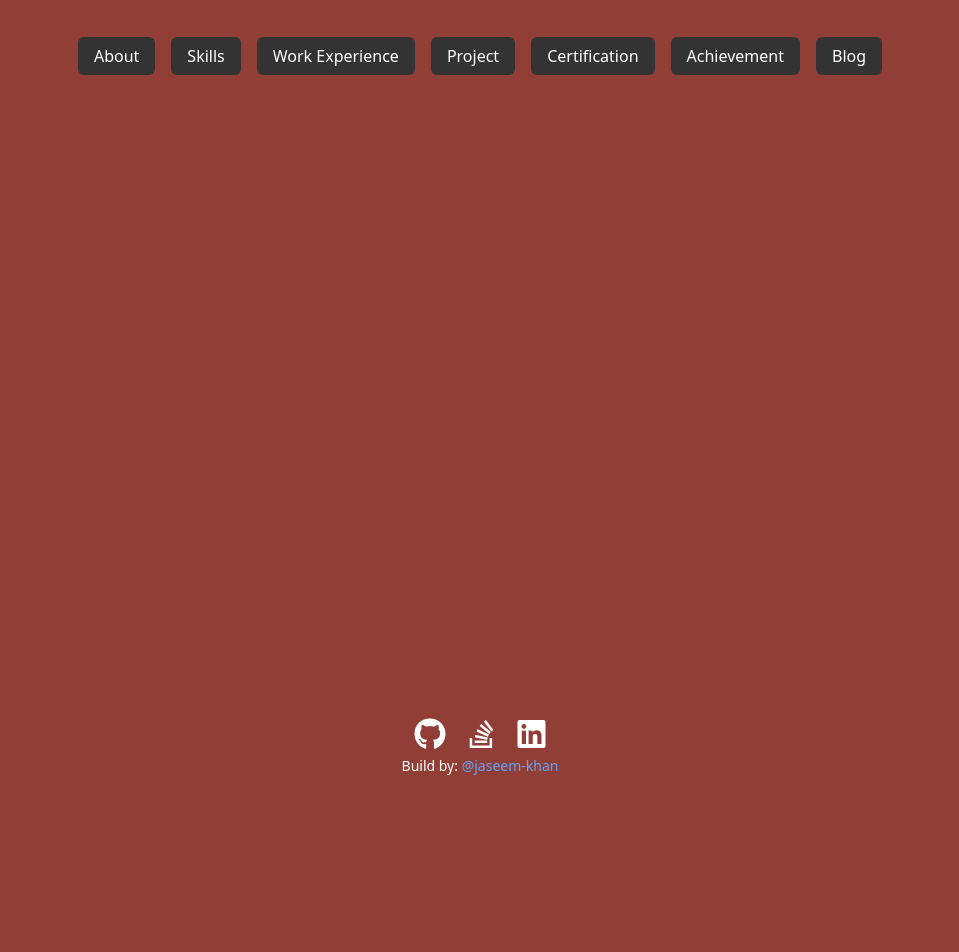
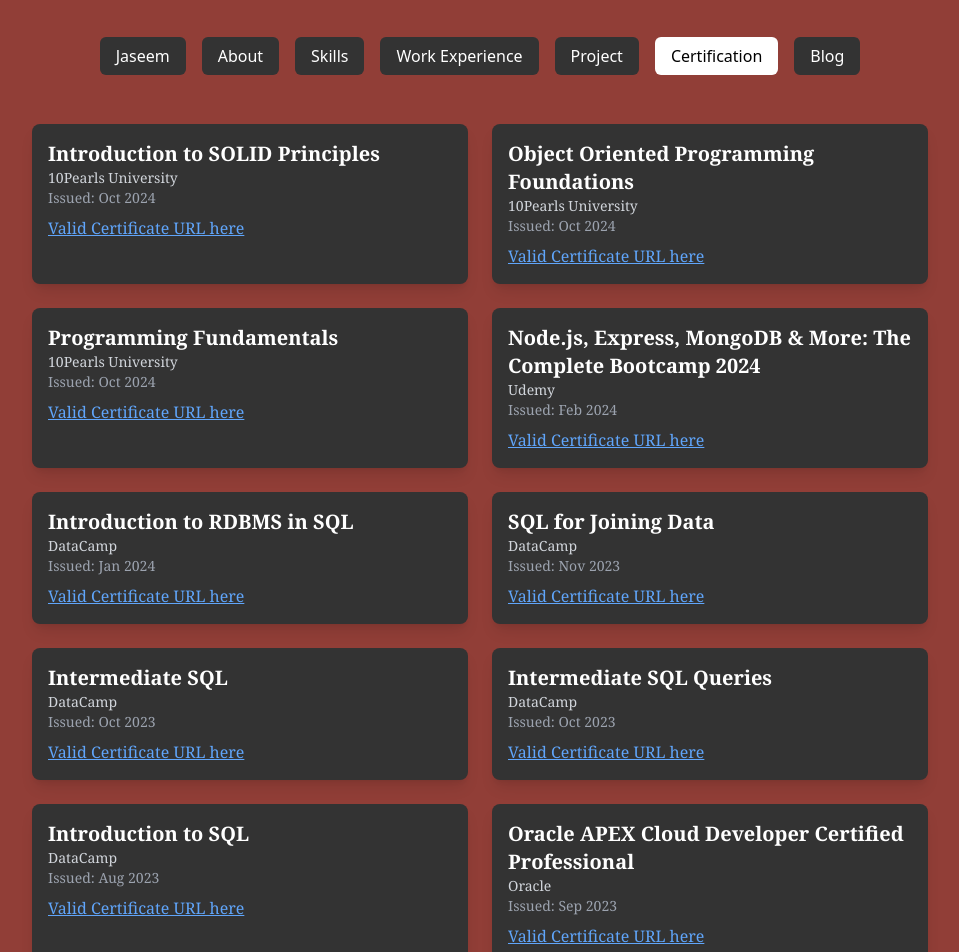
Before and after one commit to JaseemKhan211/my-portfolio-app, a React (Create React App) app: page /certification in a window 1280 px wide. Shown: the top 952 px of the page, without its empty margins (160-1119 px from the left). Before the commit the page ends 800 px from the top, so only its background shows below. Built offline with nearby package versions, Linux system fonts and the light colour scheme.

Commit message:
Final commit: Completed Portfolio App 🎉 🚀

```diff
--- a/package.json
+++ b/package.json
@@ -14,6 +14,7 @@
     "lucide-react": "^0.474.0",
     "react": "^19.0.0",
     "react-dom": "^19.0.0",
+    "react-icons": "^5.4.0",
     "react-router-dom": "^7.1.5",
     "react-scripts": "^5.0.1",
     "web-vitals": "^2.1.4"
--- a/src/App.js
+++ b/src/App.js
@@ -6,6 +6,8 @@
 import Skills from "./pages/Skills";
 import Work from "./pages/Work";
 import Project from "./pages/Project";
+import Certification from "./pages/Certification";
+import Blog from "./pages/Blog";
 
 function App() {
   return (
@@ -16,6 +18,8 @@
           <Route path="/skills" element={<Skills />} />
           <Route path="/work" element={<Work />} />
           <Route path="/project" element={<Project />} />
+          <Route path="/certification" element={<Certification />} />
+          <Route path="/blog" element={<Blog />} />
         </Routes>
       </Layout>
   );
--- a/src/components/Header.js
+++ b/src/components/Header.js
@@ -1,7 +1,9 @@
 import React from "react";
-import { NavLink } from "react-router-dom"; // Import NavLink for active link highlighting
+import { NavLink, useLocation } from "react-router-dom";
 
 function Header() {
+  const location = useLocation();
+
   return (
     <header>
       <div className="max-w-7xl mx-auto px-4 py-3 sm:px-6 lg:px-8 mt-3">
@@ -9,8 +11,18 @@
           {/* Navigation */}
           <nav>
             <ul className="hidden md:flex space-x-4">
+              {location.pathname !== "/" && (
+                <li>
+                  <NavLink
+                    to="/"
+                    className="px-4 py-2 bg-[#333333] text-white rounded-md text-base font-medium hover:bg-gray-700 transition duration-200"
+                  >
+                    Jaseem
+                  </NavLink>
+                </li>
+              )}
               <li>
-              <NavLink
+                <NavLink
                   to="/about"
                   className={({ isActive }) =>
                     isActive
@@ -60,26 +72,23 @@
               <li>
                 <NavLink
                   to="/certification"
-                  className="px-4 py-2 bg-[#333333] text-white rounded-md text-base font-medium hover:bg-gray-700 transition duration-200"
-                  activeClassName="bg-gray-800"
+                  className={({ isActive }) =>
+                    isActive
+                      ? "px-4 py-2 bg-white text-black rounded-md text-base font-medium"
+                      : "px-4 py-2 bg-[#333333] text-white rounded-md text-base font-medium hover:bg-gray-700 transition duration-200"
+                  }
                 >
                   Certification
                 </NavLink>
               </li>
               <li>
                 <NavLink
-                  to="/achievement"
-                  className="px-4 py-2 bg-[#333333] text-white rounded-md text-base font-medium hover:bg-gray-700 transition duration-200"
-                  activeClassName="bg-gray-800"
-                >
-                  Achievement
-                </NavLink>
-              </li>
-              <li>
-                <NavLink
                   to="/blog"
-                  className="px-4 py-2 bg-[#333333] text-white rounded-md text-base font-medium hover:bg-gray-700 transition duration-200"
-                  activeClassName="bg-gray-800"
+                  className={({ isActive }) =>
+                    isActive
+                      ? "px-4 py-2 bg-white text-black rounded-md text-base font-medium"
+                      : "px-4 py-2 bg-[#333333] text-white rounded-md text-base font-medium hover:bg-gray-700 transition duration-200"
+                  }
                 >
                   Blog
                 </NavLink>
--- a/src/components/ui/card.js
+++ b/src/components/ui/card.js
@@ -6,6 +6,13 @@
   </div>
 );
 
+export const CardHeader = ({ title, subtitle }) => (
+  <div className="mb-4">
+    <h3 className="text-lg font-semibold">{title}</h3>
+    {subtitle && <p className="text-sm text-gray-600">{subtitle}</p>}
+  </div>
+);
+
 export const CardContent = ({ children }) => (
   <div className="mt-2">
     {children}
--- a/src/pages/About.js
+++ b/src/pages/About.js
@@ -2,6 +2,7 @@
   return (
     <div className="mx-auto p-6 text-white">
       <div className="max-w-5xl mx-auto">
+
         {/* Personal Information Section */}
         <section className="mb-8">
           <div className="flex items-center mb-4">
--- /dev/null
+++ b/src/pages/Blog.js
@@ -0,0 +1,70 @@
+import React from 'react';
+
+const blogs = [
+  {
+    title: "How to Write CI/CD Pipeline Documentation",
+    description:
+      "A guideline offers a practical overview of implementing a CI/CD pipeline to streamline software development, improve testing, and enhance deployment efficiency.",
+    link: "https://how-to-write-cicd-pipeli-aarym6t.gamma.site/",
+  },
+  {
+    title:
+      "Effortless Integration of Node.js with Oracle Database and Oracle APEX RESTful API Services: A Practical Approach",
+    description:
+      "This article provides a practical guide to seamlessly integrating Node.js with Oracle Database and Oracle APEX RESTful API services. It covers setting up connections, handling queries, and using APIs efficiently to build robust applications.",
+    link: "https://medium.com/@jaseemkhandev/effortless-node-js-and-oracle-database-integration-a-practical-approach-45900e1f1834",
+  },
+  {
+    title: "Rest Parameters (‘…args’) vs ‘arguments’ in JavaScript",
+    description:
+      "This article explains the differences between rest parameters (...args) and the arguments object in JavaScript. It highlights how rest parameters provide a cleaner syntax and work with modern ES6+ features, while arguments is an older construct with some limitations.",
+    link: "https://medium.com/@jaseemkhandev/rest-parameters-args-vs-arguments-in-javascript-eab0b2b5e3b9",
+  },
+  {
+    title: "Updating Package-Lock File: npm Warns of an Outdated Version",
+    description:
+      "This article discusses how to resolve the common npm warning about an outdated package-lock file. It highlights the importance of keeping dependencies synchronized and provides simple steps to update the file using npm install or regenerate it with npm ci.",
+    link: "https://medium.com/@jaseemkhandev/updating-package-lock-file-npm-warns-of-an-outdated-version-a7aeb71bfbe5",
+  },
+  {
+    title: "Sweet Alert JavaScript Library With Oracle Apex",
+    description:
+      "A complete guide to integrating Sweet Alert with Oracle APEX.",
+    link: "https://medium.com/@jaseemkhandev/sweet-alert-javascript-library-with-oracle-apex-a8c082fa6e20",
+  },
+  {
+    title: "React vs. Angular: The Complete Comparison",
+    description:
+      "This article discusses the differences, pros, and cons of both React and Angular.",
+    link: "https://medium.com/@jaseemkhandev/react-vs-angular-the-complete-comparison-8b6ee68e4e8e",
+  },
+];
+
+const Blog = () => {
+  return (
+    <div className="p-6 max-w-5xl mx-auto">
+      <ul className="space-y-5">
+        {blogs.map((blog, index) => (
+          <li key={index} className="flex items-start pb-4">
+            <div className="w-1 mr-1"></div>
+            <div className="w-2 h-20 bg-[#333333] rounded mr-4"></div>
+            <div>
+              <h2 className="text-xl text-[#333333] font-semibold">{blog.title}</h2>
+              <p className="text-white mb-2">{blog.description}</p>
+              <a
+                href={blog.link}
+                target="_blank"
+                rel="noopener noreferrer"
+                className="inline-block px-4 py-2 bg-[#333333] text-white text-sm font-medium rounded-md hover:bg-white hover:text-black"
+              >
+                Read More
+              </a>
+            </div>
+          </li>
+        ))}
+      </ul>
+    </div>
+  );
+};
+
+export default Blog;
--- /dev/null
+++ b/src/pages/Certification.js
@@ -0,0 +1,131 @@
+// import React from "react";
+import { motion } from "framer-motion";
+
+function Certification() {
+  const certifications = [
+    {
+      title: "Introduction to SOLID Principles",
+      issuer: "10Pearls University",
+      issued: "Oct 2024",
+      url: "https://10pearlsuniversity.org/view-certificate/?cid=10PUC-77da4a8e0644dbe7e0f5a2ee16357dc00176d2691c6c515e114776682",
+    },
+    {
+      title: "Object Oriented Programming Foundations",
+      issuer: "10Pearls University",
+      issued: "Oct 2024",
+      url: "https://10pearlsuniversity.org/view-certificate/?cid=10PUC-320e0a1260e679ab0bf933ef74e2048c111b4070fd93132b114774259",
+    },
+    {
+      title: "Programming Fundamentals",
+      issuer: "10Pearls University",
+      issued: "Oct 2024",
+      url: "https://10pearlsuniversity.org/view-certificate/?cid=10PUC-1d82b7bd7230aa58c831a4ff28d072b1205569f34dff5b9d114778040",
+    },
+    {
+      title: "Node.js, Express, MongoDB & More: The Complete Bootcamp 2024",
+      issuer: "Udemy",
+      issued: "Feb 2024",
+      url: "https://www.udemy.com/certificate/UC-8ebf6e08-d83d-4d3f-befa-3a3446eb5534/",
+    },
+    {
+      title: "Introduction to RDBMS in SQL",
+      issuer: "DataCamp",
+      issued: "Jan 2024",
+      url: "https://www.datacamp.com/statement-of-accomplishment/course/5aa1d1752f0928df3670b34525aa7517fa4f6e37?raw=1",
+    },
+    {
+      title: "SQL for Joining Data",
+      issuer: "DataCamp",
+      issued: "Nov 2023",
+      url: "https://www.datacamp.com/statement-of-accomplishment/course/1a0dc744823fda461bf89f2131839f2e1fcb12ec?raw=1",
+    },
+    {
+      title: "Intermediate SQL",
+      issuer: "DataCamp",
+      issued: "Oct 2023",
+      url: "https://www.datacamp.com/statement-of-accomplishment/course/5041cf046b234160a8e8c38e86c3e2743d901293?raw=1",
+    },
+    {
+      title: "Intermediate SQL Queries",
+      issuer: "DataCamp",
+      issued: "Oct 2023",
+      url: "https://www.datacamp.com/completed/statement-of-accomplishment/course/33aa91866232209877e14f741c4f9e3942b679e0",
+    },
+    {
+      title: "Introduction to SQL",
+      issuer: "DataCamp",
+      issued: "Aug 2023",
+      url: "https://www.datacamp.com/statement-of-accomplishment/course/a0ada99f67f37e3568c7d8a8e3fa8040d0ac0965?raw=1",
+    },
+    {
+      title: "Oracle APEX Cloud Developer Certified Professional",
+      issuer: "Oracle",
+      issued: "Sep 2023",
+      url: "https://signon.oracle.com/signin",
+    },
+    {
+      title: "Participate GitHub",
+      issuer: "Microsoft Learn Student Ambassadors - University of Karachi",
+      issued: "Apr 2023",
+    },
+    {
+      title: "Participate Database Design",
+      issuer: "PROCOM 23 - FAST National University",
+      issued: "Mar 2023",
+    },
+    {
+      title: "Mobile & Web App Development",
+      issuer: "Expertizo",
+    },
+    {
+      title: "Freelancing",
+      issuer: "DigiSkills.pk",
+      issued: "Apr 2019",
+    },
+    {
+      title: "Graphic Design",
+      issuer: "DigiSkills.pk",
+      issued: "Apr 2019",
+    },
+    {
+      title: "Certified Computer Operator (CCO)",
+      issuer: "Saylani Welfare International Trust",
+      issued: "Oct 2017",
+    },
+  ];
+
+  return (
+    <div className="min-h-screen p-6 from-[#6e4c4c] to-[#912323] text-white">
+      <div className="max-w-4xl mx-auto">
+        {/* <h1 className="text-3xl font-bold text-center mb-8">Certifications</h1> */}
+        <div className="grid grid-cols-1 md:grid-cols-2 gap-6">
+          {certifications.map((cert, index) => (
+            <motion.div
+              key={index}
+              initial={{ opacity: 0, y: 50 }}
+              animate={{ opacity: 1, y: 0 }}
+              transition={{ duration: 0.5, delay: index * 0.2 }}
+              className="p-4 bg-[#333333] rounded-lg shadow-lg hover:shadow-2xl transition-shadow"
+            >
+              <h2 className="text-xl font-semibold">{cert.title}</h2>
+              <p className="text-sm text-gray-300">{cert.issuer}</p>
+              {cert.issued && <p className="text-sm text-gray-400">Issued: {cert.issued}</p>}
+              {cert.url && (
+                <a
+                  href={cert.url}
+                  target="_blank"
+                  rel="noopener noreferrer"
+                  className="text-blue-400 hover:text-blue-500 underline mt-2 block"
+                >
+                  Valid Certificate URL here
+                </a>
+              )}
+            </motion.div>
+          ))}
+        </div>
+      </div>
+    </div>
+  );
+}
+
+export default Certification;
```
Also changed, not shown: 1 other file (tests, documents, lock files or other folders).
